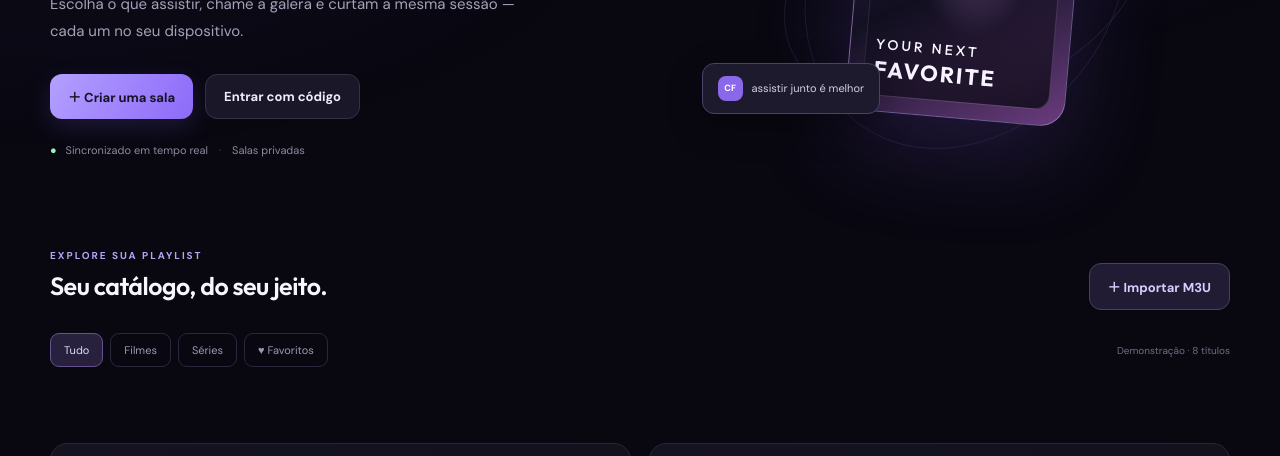
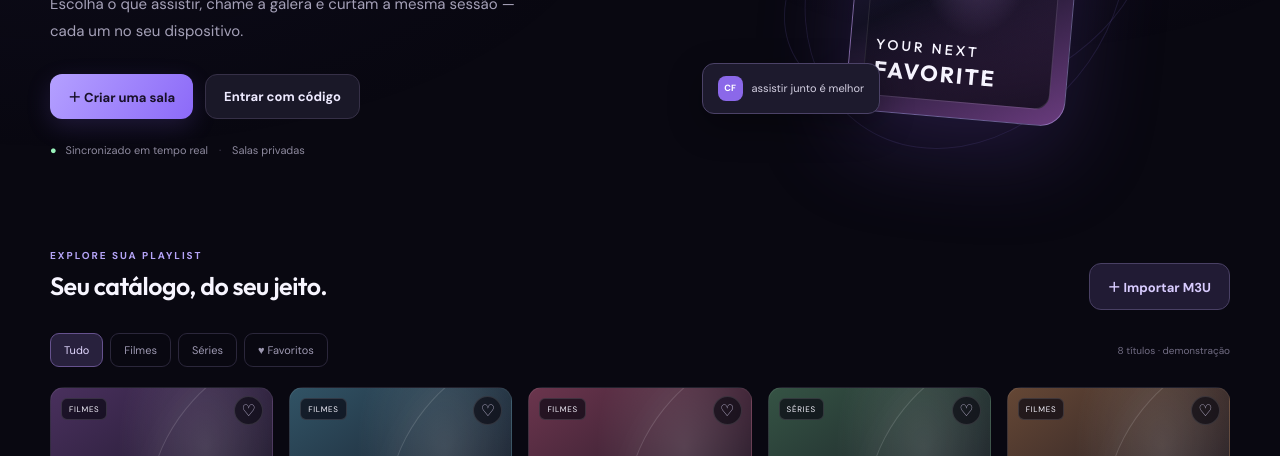
Before and after one commit to zynxamigo/CINEFRIEND, a website: page frontend/index.html in a window 1280 px wide. Shown: the part 344-800 px from the top of the page. Drawn offline with Linux system fonts and the light colour scheme; the site is published under a folder, as on GitHub Pages, so addresses that start at the root find nothing.

Commit message:
Fix JavaScript asset path on GitHub Pages

```diff
--- a/frontend/index.html
+++ b/frontend/index.html
@@ -4,7 +4,7 @@
 <meta charset="utf-8"><meta name="viewport" content="width=device-width,initial-scale=1,viewport-fit=cover"><meta name="theme-color" content="#090811"><meta name="description" content="Crie uma sala e assista junto com seus amigos.">
 <title>CINEFRIEND — assistir juntos</title>
 <link rel="preconnect" href="https://fonts.googleapis.com"><link href="https://fonts.googleapis.com/css2?family=DM+Sans:wght@400;500;600;700&family=Outfit:wght@400;500;600;700;800&display=swap" rel="stylesheet"><link rel="stylesheet" href="./styles.css">
-<script src="/app.js" defer></script>
+<script src="./app.js" defer></script>
 </head>
 <body>
 <header class="topbar"><a class="brand" href="#"><span class="brand-mark">C</span><span>CINE<span>FRIEND</span></span></a><div class="top-actions"><button class="icon-btn" id="searchToggle" aria-label="Buscar">⌕</button><button class="profile" id="profileButton" title="Editar nome">CF</button></div></header>
```
